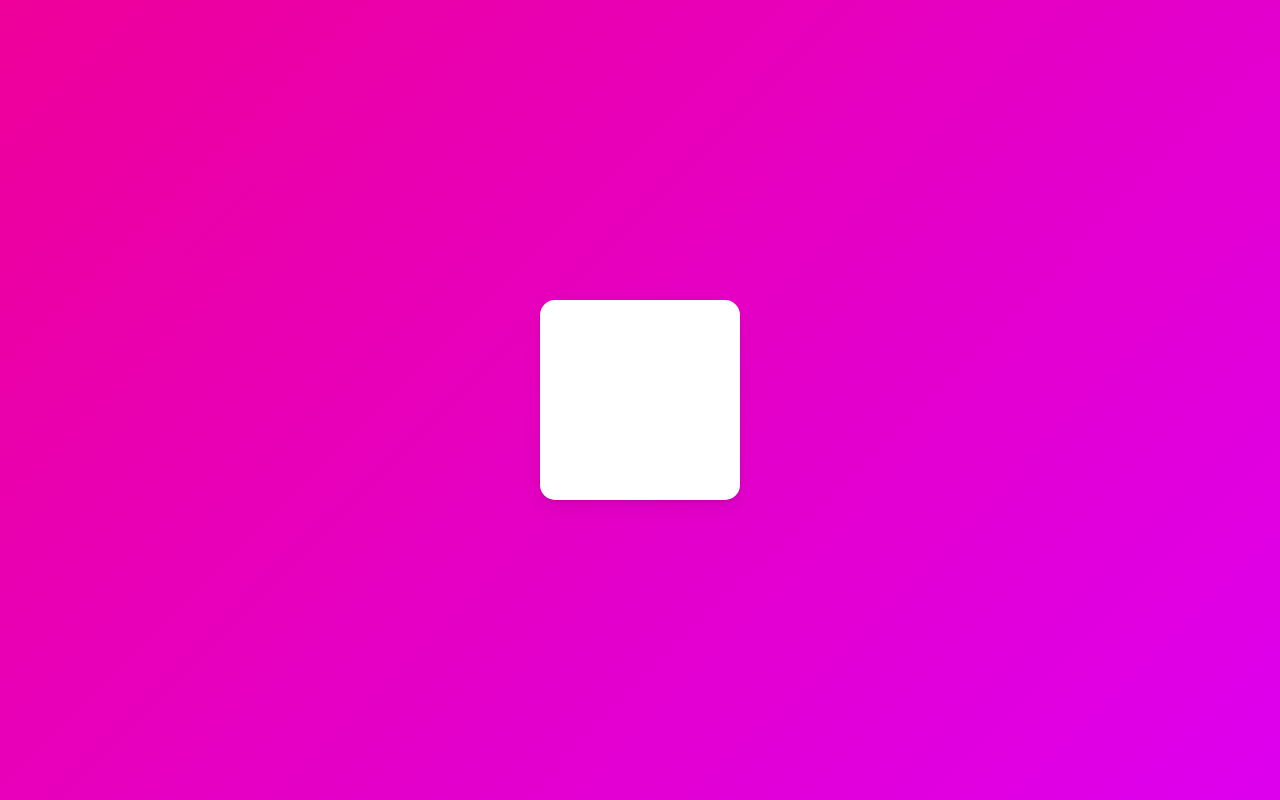
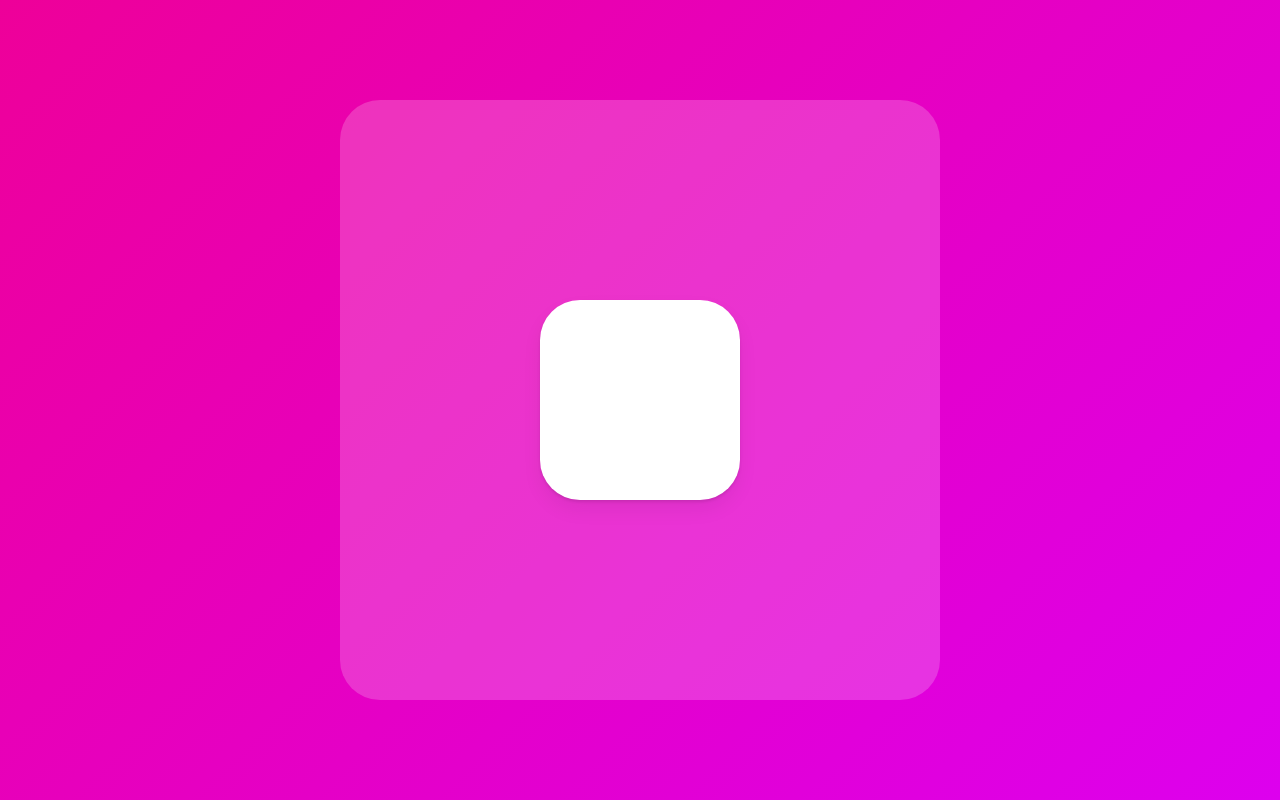
Before and after one commit to Kim-Hyeong-joon/React-Animation, a React (Create React App) app: page / in a window 1280 px wide. Built offline with nearby package versions, Linux system fonts and the light colour scheme.

Commit message:
#8.6 Gestures part Two

```diff
--- a/src/App.tsx
+++ b/src/App.tsx
@@ -1,5 +1,6 @@
 import styled from "styled-components";
 import { delay, motion } from "framer-motion";
+import { useRef } from "react";
 
 const Wrapper = styled.div`
   height: 100vh;
@@ -9,30 +10,45 @@
   align-items: center;
 `;
 
+const BiggerBox = styled.div`
+  width: 600px;
+  height: 600px;
+  background-color: rgba(255, 255, 255, 0.2);
+  border-radius: 40px;
+  overflow: hidden;
+  display: flex;
+  justify-content: center;
+  align-items: center;
+`;
+
 const Box = styled(motion.div)`
   width: 200px;
   height: 200px;
-  background-color: white;
-  border-radius: 15px;
+  background-color: rgba(255, 255, 255, 1);
+  border-radius: 40px;
   box-shadow: 0 2px 3px rgba(0, 0, 0, 0.1), 0 10px 20px rgba(0, 0, 0, 0.06);
 `;
 
 const boxVariants = {
-  hover: { scale: 1.5, rotateZ: 90 },
-  click: { scale: 1, borderRadius: "100px" },
-  drag: { backgroundColor: "rgb(46,204,113)", transition: { duration: 10 } },
+  hover: { rotateZ: 90 },
+  click: { borderRadius: "100px" },
 };
 
 function App() {
+  const biggerBoxRef = useRef<HTMLDivElement>(null);
   return (
     <Wrapper>
+      <BiggerBox ref={biggerBoxRef}>
         <Box
           drag
+          dragSnapToOrigin
+          dragElastic={0.1}
+          dragConstraints={biggerBoxRef}
           variants={boxVariants}
-        whileDrag="drag"
           whileHover="hover"
           whileTap="click"
         />
+      </BiggerBox>
     </Wrapper>
   );
 }
```
Lines whose indentation alone changed are shown as unchanged.
